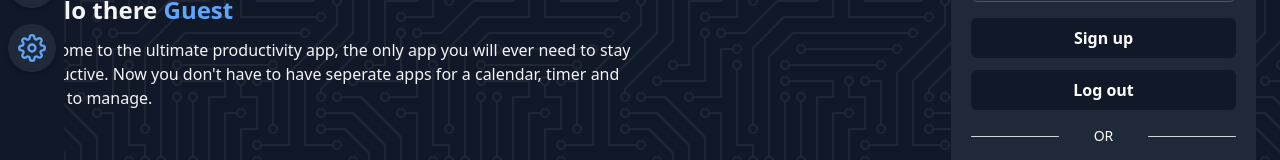
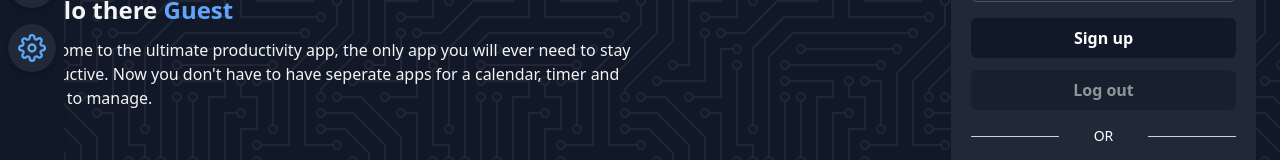
Before and after one commit to ScriptedRain/timerApp, a React (Create React App) app: page / in a window 1280 px wide. Shown: the part 368-528 px from the top of the page. Built offline with nearby package versions, Linux system fonts and the light colour scheme; no server answers.

Commit message:
Update Apitesting.jsx

```diff
--- a/src/Components/Apitesting.jsx
+++ b/src/Components/Apitesting.jsx
@@ -53,7 +53,9 @@ const Register = () => {
               </button>
             </div>
             <div className='flex items-center mt-1'>
-              <button onClick={async (e) => {
+              <button
+                  disabled={!currentUser}
+                  onClick={async (e) => {
                   e.preventDefault()
                   logout()}}
                 className=' disabled:opacity-50 disabled:cursor-not-allowed w-full px-4 py-2 mt-2 font-semibold text-white transition-cxolors duration-200 transform bg-gray-900 rounded-md hover:bg-gray-800 dark:hover:bg-gray-700 focus:outline-none focus:bg-gray-800 dark:focus:bg-gray-700'>
```
